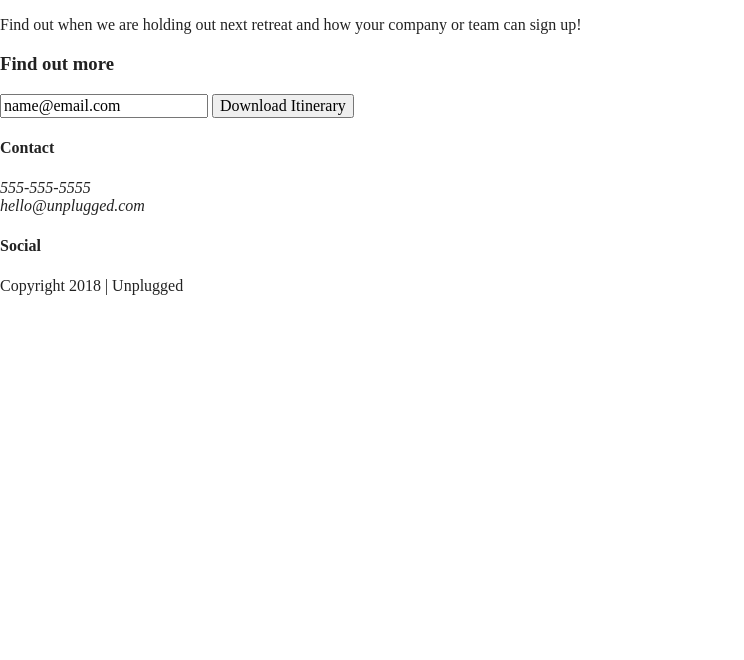
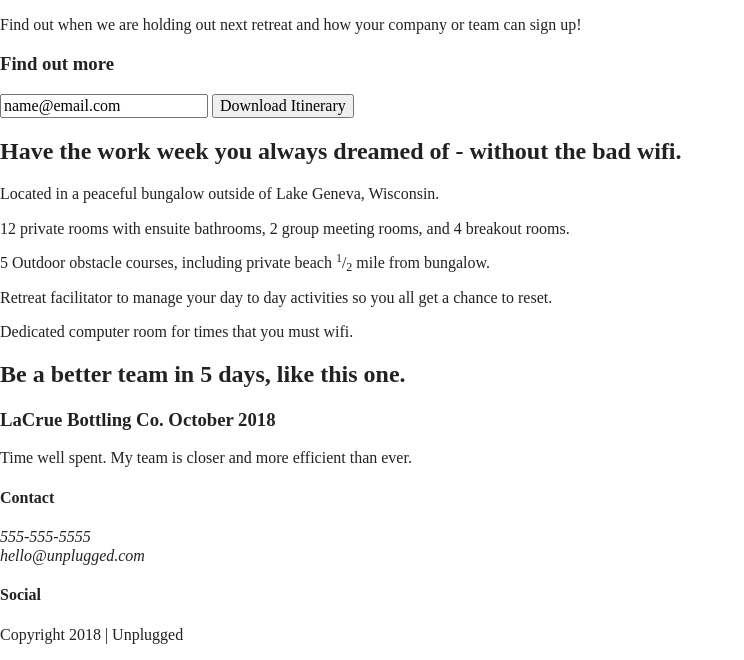
Before and after one commit to Cnaaktgeboren/Unplugged, a website built with Parcel: page index.html in a window 1280 px wide. Shown: the part 176-836 px from the top of the page, without its empty margins (0-744 px from the left). Before the commit the page ends 800 px from the top, so only its background shows below. Built offline with nearby package versions, Linux system fonts and the light colour scheme.

Commit message:
more index.html coding

```diff
--- a/index.html
+++ b/index.html
@@ -3,7 +3,7 @@
 
 <head>
   <meta charset="utf-8">
-  <title></title>
+  <title>Unplugged Retreat</title>
   <meta name="description" content="">
   <meta name="viewport" content="width=device-width, initial-scale=1">
 
@@ -62,6 +62,53 @@
         </div>
     </aside>
 
+    <section class="features">
+      <div class="content-wrapper">
+        <h2>Have the work week you always dreamed of - without the bad wifi.</h2>
+        <div class="features-items">
+          <article>
+            <p class="fontawesome-icon"></p>
+            <p class="features-item-description">
+            Located in a peaceful bungalow outside of Lake Geneva, Wisconsin.</p>
+          </article>
+          <article>
+            <p class="fontawesome-icon"></p>
+            <p class="features-item-description">
+            12 private rooms with ensuite bathrooms, 2 group meeting rooms, and 4 breakout rooms.</p>
+          </article>
+          <article><p class="features-item-description"><p>5 Outdoor obstacle courses, including private beach <sup>1</sup>/<sub>2</sub> mile from bungalow.</p></article>
+          <article>
+            <p class="fontawesome-icon">
+            </p>
+            <p class="features-item-description">
+              Retreat facilitator to manage your day to day activities so you all get a chance to reset.
+            </p>
+          </article>
+          <article>
+            <p class="fontawesome-icon">
+            </p>
+            <p class="features-item-description">
+              Dedicated computer room for times that you must wifi.
+            </p>
+          </article>
+        </div>
+      </div>
+    </section>
+
+    <section class="reviews">
+      <div class="content-wrapper">
+        <h2>Be a better team in 5 days, like this one.</h2>
+        <article>
+          <div>
+            <h3>LaCrue Bottling Co. October 2018</h3>
+            <p>
+              Time well spent.  My team is closer and more efficient than ever.
+            </p>
+          </div>
+        </article>
+      </div>
+    </section>
+
   </main>
 
   <footer>
```
